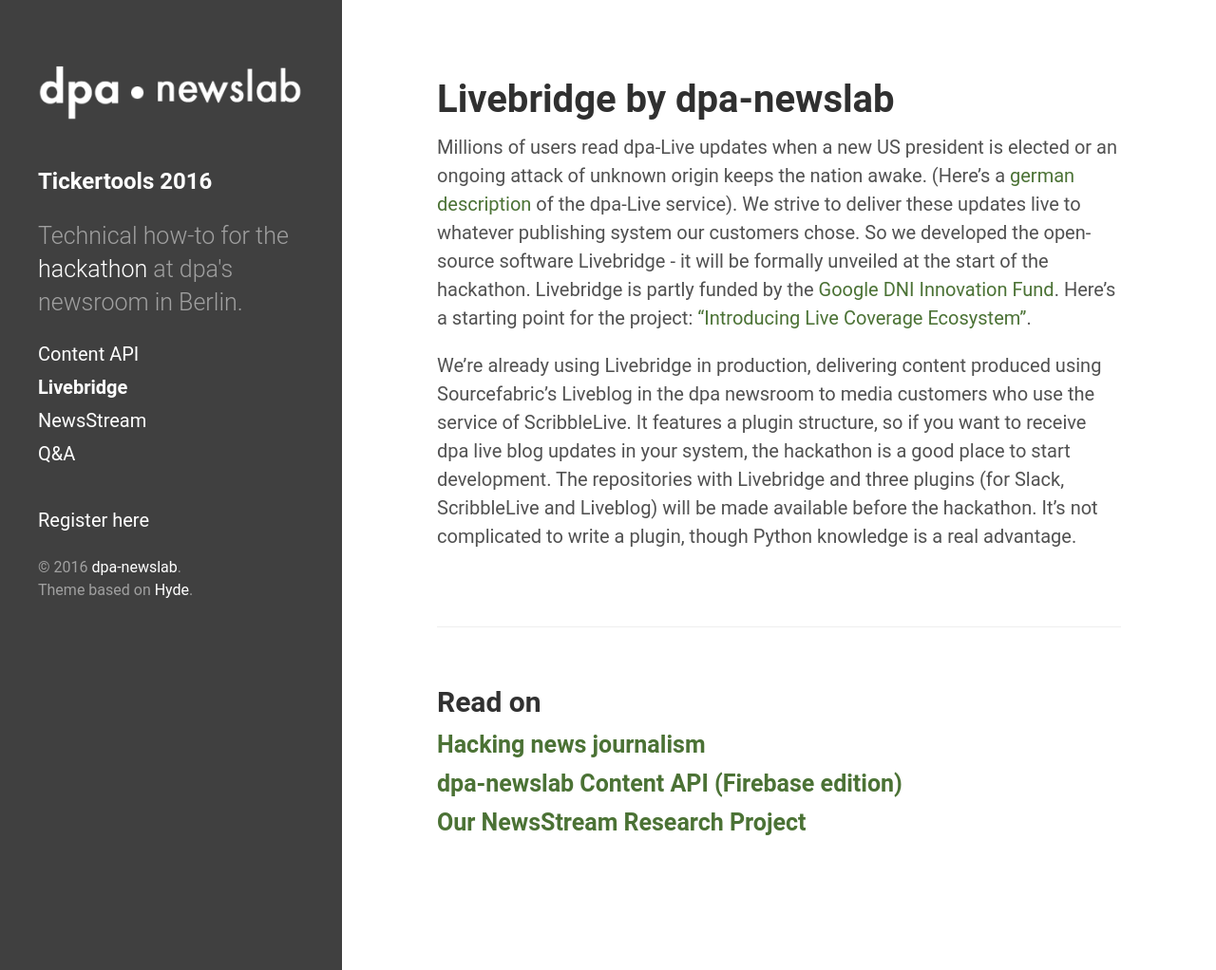
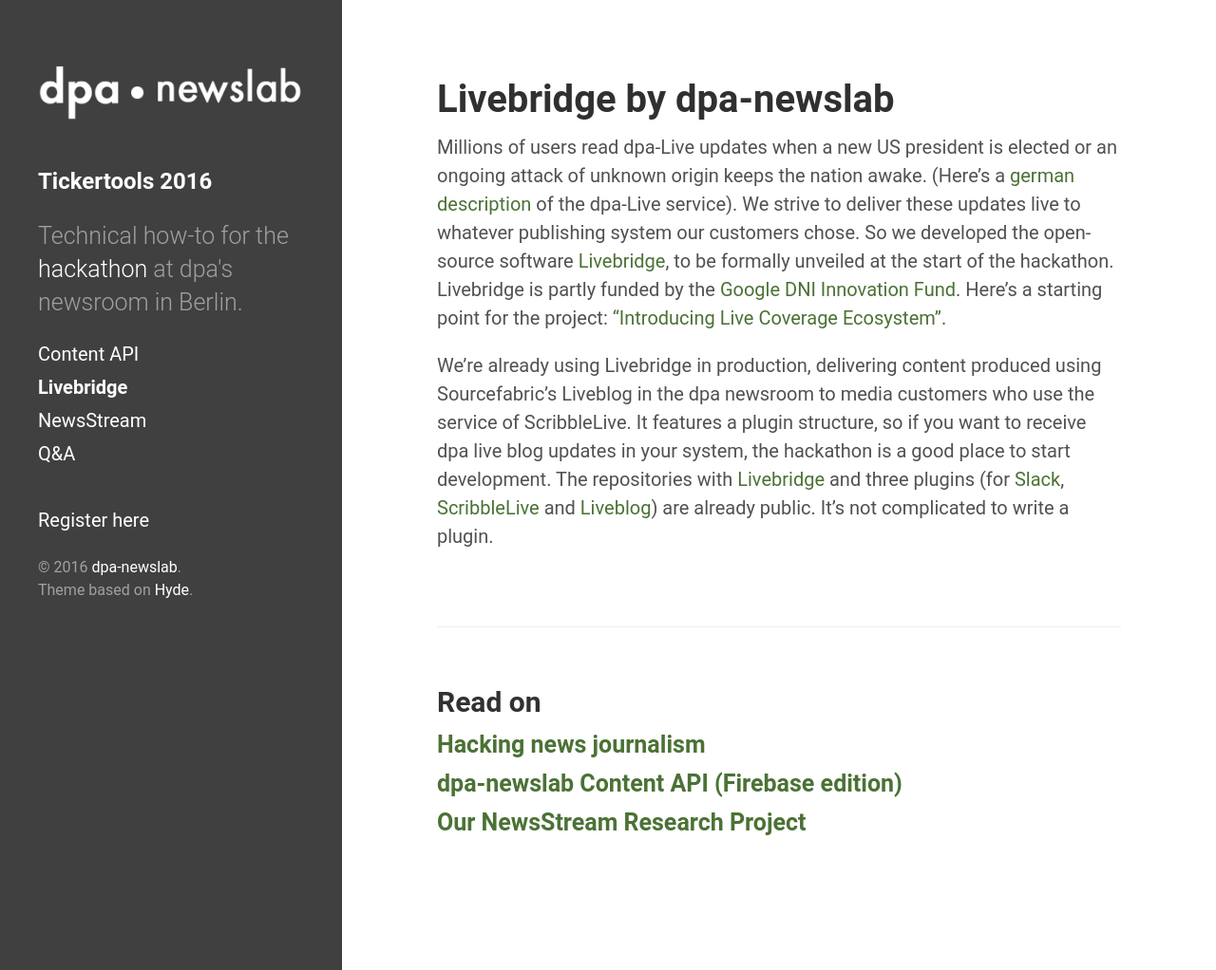
Before and after one commit to mper-bcn-ny/2017-metro, a Jekyll site: the page built from _posts/2016-10-28-livebridge.md, in a window 1280 px wide and 1022 px high. Shown: the whole window at 95% size. Built offline with Jekyll 4.4.1, drawn with Linux system fonts in a browser that asks for light colours.

Commit message:
add: Links to repos

```diff
--- a/_posts/2016-10-28-livebridge.md
+++ b/_posts/2016-10-28-livebridge.md
@@ -4,6 +4,6 @@ title: Livebridge by dpa-newslab
 navigation: Livebridge
 ---
 
-Millions of users read dpa-Live updates when a new US president is elected or an ongoing attack of unknown origin keeps the nation awake. (Here's a [german description](https://www.dpa.com/de/produkte-services/liveticker-newsblogs/#liveticker) of the dpa-Live service). We strive to deliver these updates live to whatever publishing system our customers chose. So we developed the open-source software Livebridge - it will be formally unveiled at the start of the hackathon. Livebridge is partly funded by the [Google DNI Innovation Fund](https://www.digitalnewsinitiative.com/fund/). Here's a starting point for the project: ["Introducing Live Coverage Ecosystem"](https://blog.sourcefabric.org/en/news/blog/3434/Introducing-Live-Coverage-Ecosystem-funded-by-Google.htm).
+Millions of users read dpa-Live updates when a new US president is elected or an ongoing attack of unknown origin keeps the nation awake. (Here's a [german description](https://www.dpa.com/de/produkte-services/liveticker-newsblogs/#liveticker) of the dpa-Live service). We strive to deliver these updates live to whatever publishing system our customers chose. So we developed the open-source software [Livebridge](https://github.com/dpa-newslab/livebridge/), to be formally unveiled at the start of the hackathon. Livebridge is partly funded by the [Google DNI Innovation Fund](https://www.digitalnewsinitiative.com/fund/). Here's a starting point for the project: ["Introducing Live Coverage Ecosystem"](https://blog.sourcefabric.org/en/news/blog/3434/Introducing-Live-Coverage-Ecosystem-funded-by-Google.htm).
 
-We're already using Livebridge in production, delivering content produced using Sourcefabric's Liveblog in the dpa newsroom to media customers who use the service of ScribbleLive. It features a plugin structure, so if you want to receive dpa live blog updates in your system, the hackathon is a good place to start development. The repositories with Livebridge and three plugins (for Slack, ScribbleLive and Liveblog) will be made available before the hackathon. It's not complicated to write a plugin, though Python knowledge is a real advantage.
+We're already using Livebridge in production, delivering content produced using Sourcefabric's Liveblog in the dpa newsroom to media customers who use the service of ScribbleLive. It features a plugin structure, so if you want to receive dpa live blog updates in your system, the hackathon is a good place to start development. The repositories with [Livebridge](https://github.com/dpa-newslab/livebridge/) and three plugins (for [Slack](https://github.com/dpa-newslab/livebridge-slack), [ScribbleLive](https://github.com/dpa-newslab/livebridge-scribblelive) and [Liveblog](https://github.com/dpa-newslab/livebridge-liveblog)) are already public. It's not complicated to write a plugin.
```
